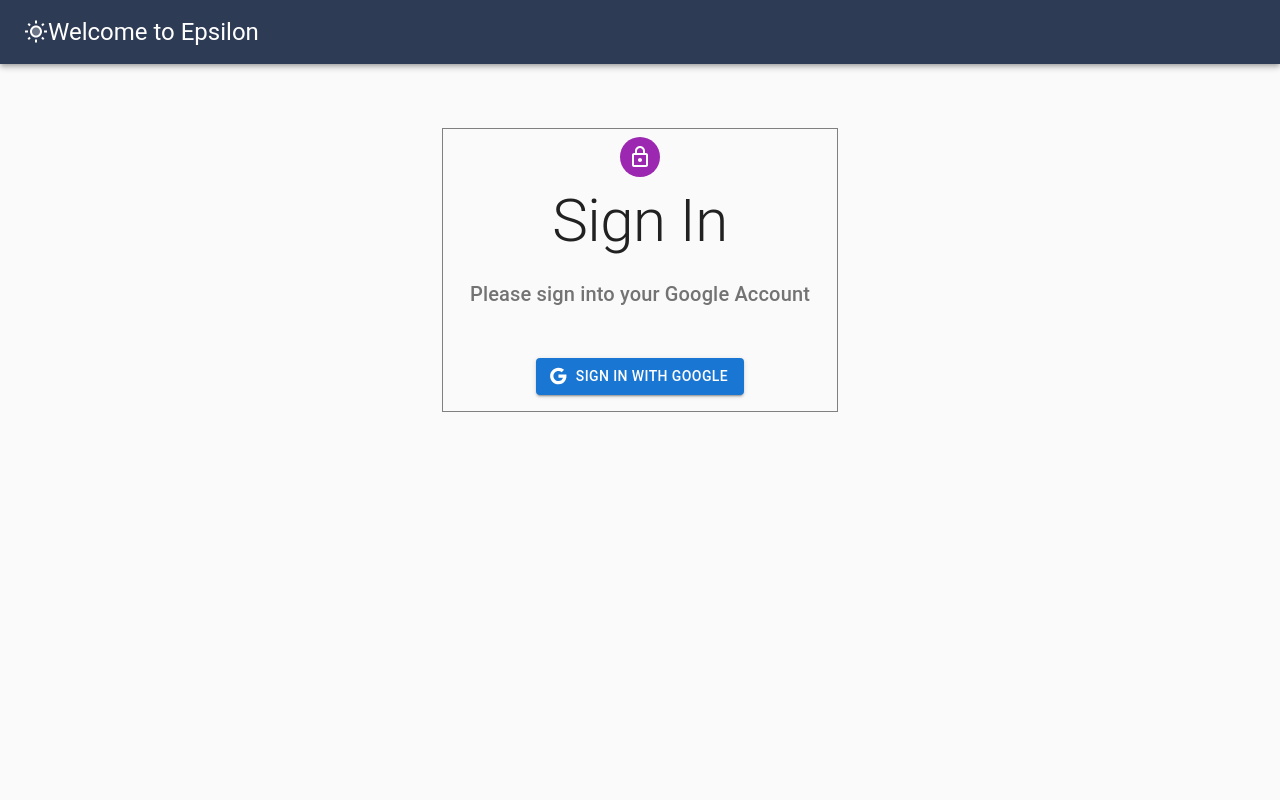
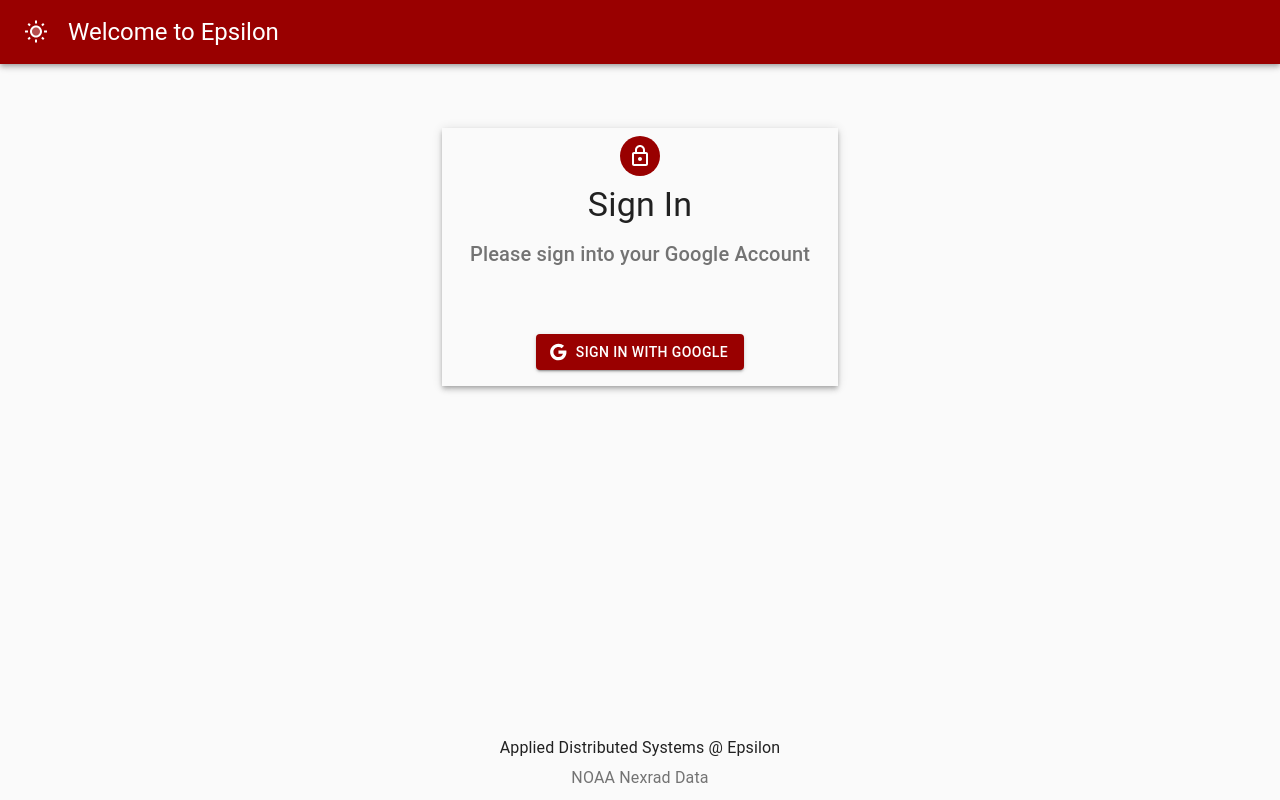
Before and after one commit to airavata-courses/epsilon, a React (Create React App) app in the folder ui-react/: page / in a window 1280 px wide. Built offline with nearby package versions, Linux system fonts and the light colour scheme; a web font is replaced by a local one.

Commit message:
Made changes to sign page

```diff
--- a/ui-react/package.json
+++ b/ui-react/package.json
@@ -14,6 +14,7 @@
     "@testing-library/user-event": "^13.5.0",
     "react": "^17.0.2",
     "react-dom": "^17.0.2",
+    "react-router-dom": "^6.2.1",
     "react-scripts": "5.0.0",
     "web-vitals": "^2.1.4"
   },
--- a/ui-react/src/App.js
+++ b/ui-react/src/App.js
@@ -9,20 +9,25 @@
 import { createTheme, ThemeProvider } from '@mui/material/styles';
 import GoogleIcon from '@mui/icons-material/Google';
 
+import Maphome from "./Maphome";
+import Timefilter from "./Timefilter";
+import { Route, Link } from "react-router-dom";
+
 const theme = createTheme();
 
 const App = () => {
     return (
         <>
             <CssBaseline />
-            <AppBar position="relative" style={{ background: '#2E3B55' }}>
+            <AppBar position="relative" style={{ background: '#990000' }}>
                 <Toolbar>
-                    <WbSunnyTwoToneIcon />
+                    <WbSunnyTwoToneIcon style={{ marginRight: '20px' }} />
                     <Typography variant="h5">Welcome to Epsilon</Typography>
                 </Toolbar>
             </AppBar>
             <main>
                 <div>
+
                     <ThemeProvider theme={theme}>
                         <Container component="main" maxWidth="xs">
                             <CssBaseline />
@@ -32,13 +37,13 @@
                                     display: 'flex',
                                     flexDirection: 'column',
                                     alignItems: 'center',
-                                    border: '1px solid grey',
+                                    boxShadow: 4
                                 }}
                             >
-                                <Avatar sx={{ m: 1, bgcolor: 'secondary.main' }}>
+                                <Avatar sx={{ m: 1 }} style={{ background: '#990000' }}>
                                     <LockOutlinedIcon />
                                 </Avatar>
-                                <Typography variant="h2" align="center" color="textPrimary" gutterBottom>
+                                <Typography variant="h4" align="center" color="textPrimary" gutterBottom>
                                     Sign In
                                 </Typography>
 
@@ -47,6 +52,7 @@
                                 </Typography>
                                 <Box component="form" noValidate sx={{ mt: 1 }}>
                                     <Button
+                                        style={{ marginTop: '40px', background: '#990000' }}
                                         variant="contained"
                                         startIcon={<GoogleIcon />}
                                         type="submit"
@@ -63,6 +69,14 @@
                     </ThemeProvider>
                 </div>
             </main>
+            <footer style={{ padding: '10px 0', position: 'absolute', left: '0', bottom: '0', right: '0' }}>
+                <Typography varirant="h6" align="center" gutterBottom>
+                    Applied Distributed Systems @ Epsilon
+                </Typography>
+                <Typography varirant="subtitle1" align="center" color="textSecondary">
+                    NOAA Nexrad Data
+                </Typography>
+            </footer>
         </>
     );
 }
--- /dev/null
+++ b/ui-react/src/Maphome.js
@@ -0,0 +1,44 @@
+import React from "react";
+import { Typography, AppBar, CssBaseline, Toolbar, Container } from '@material-ui/core';
+import WbSunnyTwoToneIcon from '@mui/icons-material/WbSunnyTwoTone';
+
+import Avatar from '@mui/material/Avatar';
+import Button from '@mui/material/Button';
+import Box from '@mui/material/Box';
+import LockOutlinedIcon from '@mui/icons-material/LockOutlined';
+import { createTheme, ThemeProvider } from '@mui/material/styles';
+import GoogleIcon from '@mui/icons-material/Google';
+
+import Timefilter from "./Timefilter";
+
+const theme = createTheme();
+
+
+const Maphome = () => {
+    return (
+        <>
+            <CssBaseline />
+            <AppBar position="relative" style={{ background: '#990000' }}>
+                <Toolbar>
+                    <WbSunnyTwoToneIcon style={{ marginRight: '20px' }} />
+                    <Typography variant="h5">Welcome to Epsilon</Typography>
+                </Toolbar>
+            </AppBar>
+            <main>
+                <div>
+
+                </div>
+            </main>
+            <footer style={{ padding: '10px 0', position: 'absolute', left: '0', bottom: '0', right: '0' }}>
+                <Typography varirant="h6" align="center" gutterBottom>
+                    Applied Distributed Systems @ Epsilon
+                </Typography>
+                <Typography varirant="subtitle1" align="center" color="textSecondary">
+                    NOAA Nexrad Data
+                </Typography>
+            </footer>
+        </>
+    );
+}
+
+export default Maphome;
--- /dev/null
+++ b/ui-react/src/Timefilter.js
@@ -0,0 +1,41 @@
+import React from "react";
+import { Typography, AppBar, CssBaseline, Toolbar, Container } from '@material-ui/core';
+import WbSunnyTwoToneIcon from '@mui/icons-material/WbSunnyTwoTone';
+
+import Avatar from '@mui/material/Avatar';
+import Button from '@mui/material/Button';
+import Box from '@mui/material/Box';
+import LockOutlinedIcon from '@mui/icons-material/LockOutlined';
+import { createTheme, ThemeProvider } from '@mui/material/styles';
+import GoogleIcon from '@mui/icons-material/Google';
+
+const theme = createTheme();
+
+const Timefilter = () => {
+    return (
+        <>
+            <CssBaseline />
+            <AppBar position="relative" style={{ background: '#990000' }}>
+                <Toolbar>
+                    <WbSunnyTwoToneIcon style={{ marginRight: '20px' }} />
+                    <Typography variant="h5">Welcome to Epsilon</Typography>
+                </Toolbar>
+            </AppBar>
+            <main>
+                <div>
+
+                </div>
+            </main>
+            <footer style={{ padding: '10px 0', position: 'absolute', left: '0', bottom: '0', right: '0' }}>
+                <Typography varirant="h6" align="center" gutterBottom>
+                    Applied Distributed Systems @ Epsilon
+                </Typography>
+                <Typography varirant="subtitle1" align="center" color="textSecondary">
+                    NOAA Nexrad Data
+                </Typography>
+            </footer>
+        </>
+    );
+}
+
+export default Timefilter;
--- a/ui-react/src/index.js
+++ b/ui-react/src/index.js
@@ -1,5 +1,5 @@
 import React from 'react';
 import ReactDOM from 'react-dom';
-import App from './App';
+import App from './App'
 
 ReactDOM.render(<App />, document.getElementById('root'));
```
Also changed, not shown: 1 other file (tests, documents, lock files or other folders).
